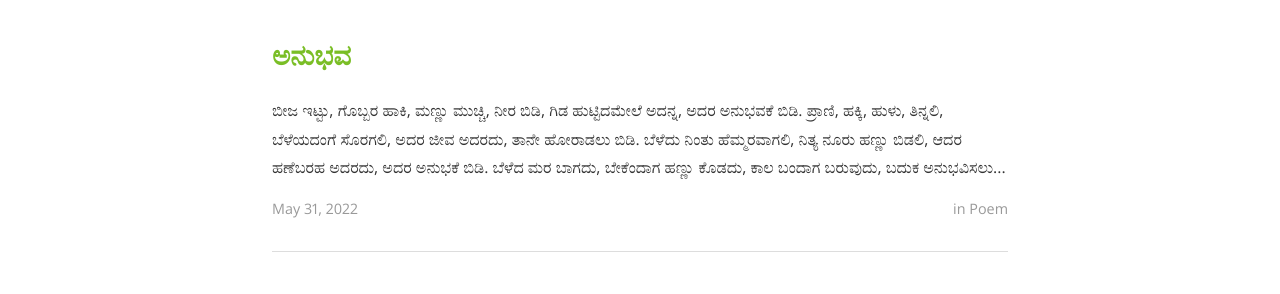
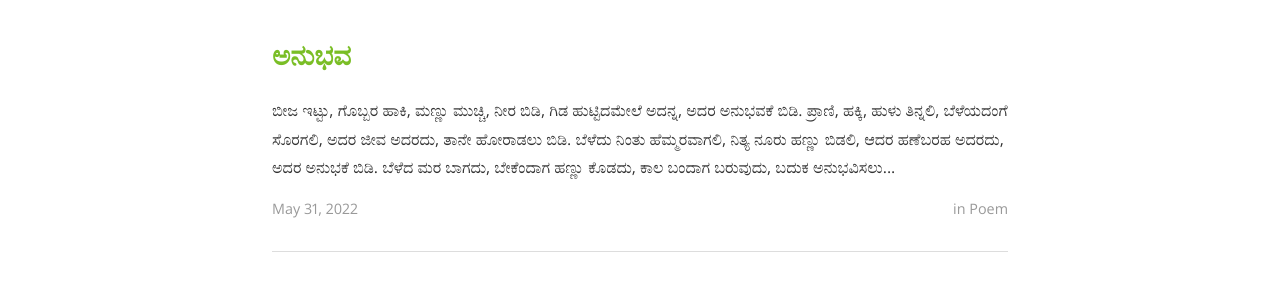
Before and after one commit to bencentra/centrarium, a Jekyll site: the page built from index.html, in a window 1280 px wide. Shown: the part 601-895 px from the top of the page. Built offline with Jekyll 4.4.1, drawn with Linux system fonts in a browser that asks for light colours; nearby versions of some CDN libraries; the list of posts is cut into pages by our own code; a style sheet for code colours, icons or effects is not loaded.

Commit message:
Update 2022-05-31-anubhava.markdown
remove comma

```diff
--- a/_posts/2022-05-31-anubhava.markdown
+++ b/_posts/2022-05-31-anubhava.markdown
@@ -13,7 +13,7 @@
 ಮಣ್ಣು ಮುಚ್ಚಿ, ನೀರ ಬಿಡಿ, <br>
 ಗಿಡ ಹುಟ್ಟಿದಮೇಲೆ ಅದನ್ನ, ಅದರ ಅನುಭವಕೆ ಬಿಡಿ. </p>
 
-<p align = "center"> ಪ್ರಾಣಿ, ಹಕ್ಕಿ, ಹುಳು, ತಿನ್ನಲಿ, <br>
+<p align = "center"> ಪ್ರಾಣಿ, ಹಕ್ಕಿ, ಹುಳು ತಿನ್ನಲಿ, <br>
 ಬೆಳೆಯದಂಗೆ ಸೊರಗಲಿ, <br>
 ಅದರ ಜೀವ ಅದರದು, ತಾನೇ ಹೋರಾಡಲು ಬಿಡಿ. </p>
 
```
